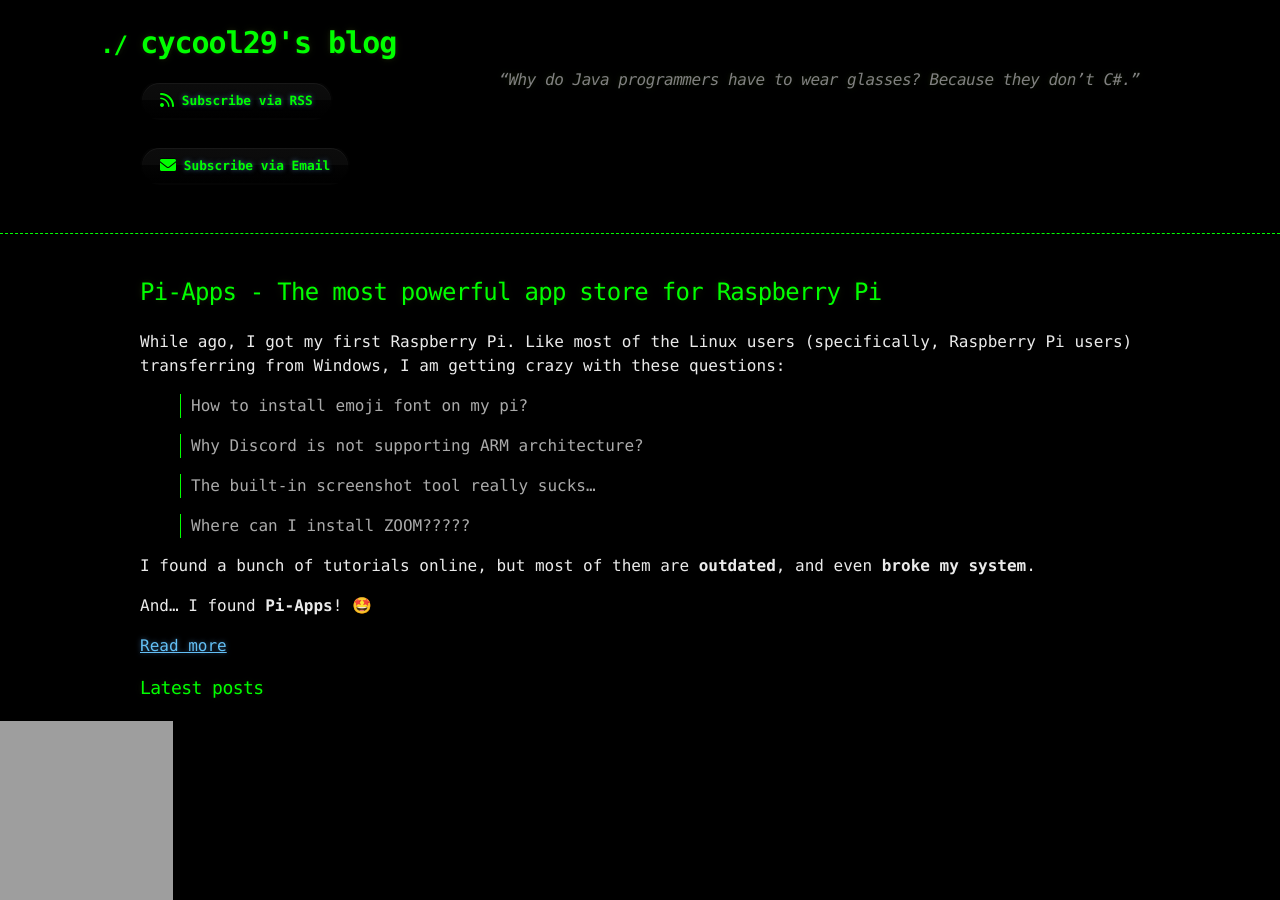
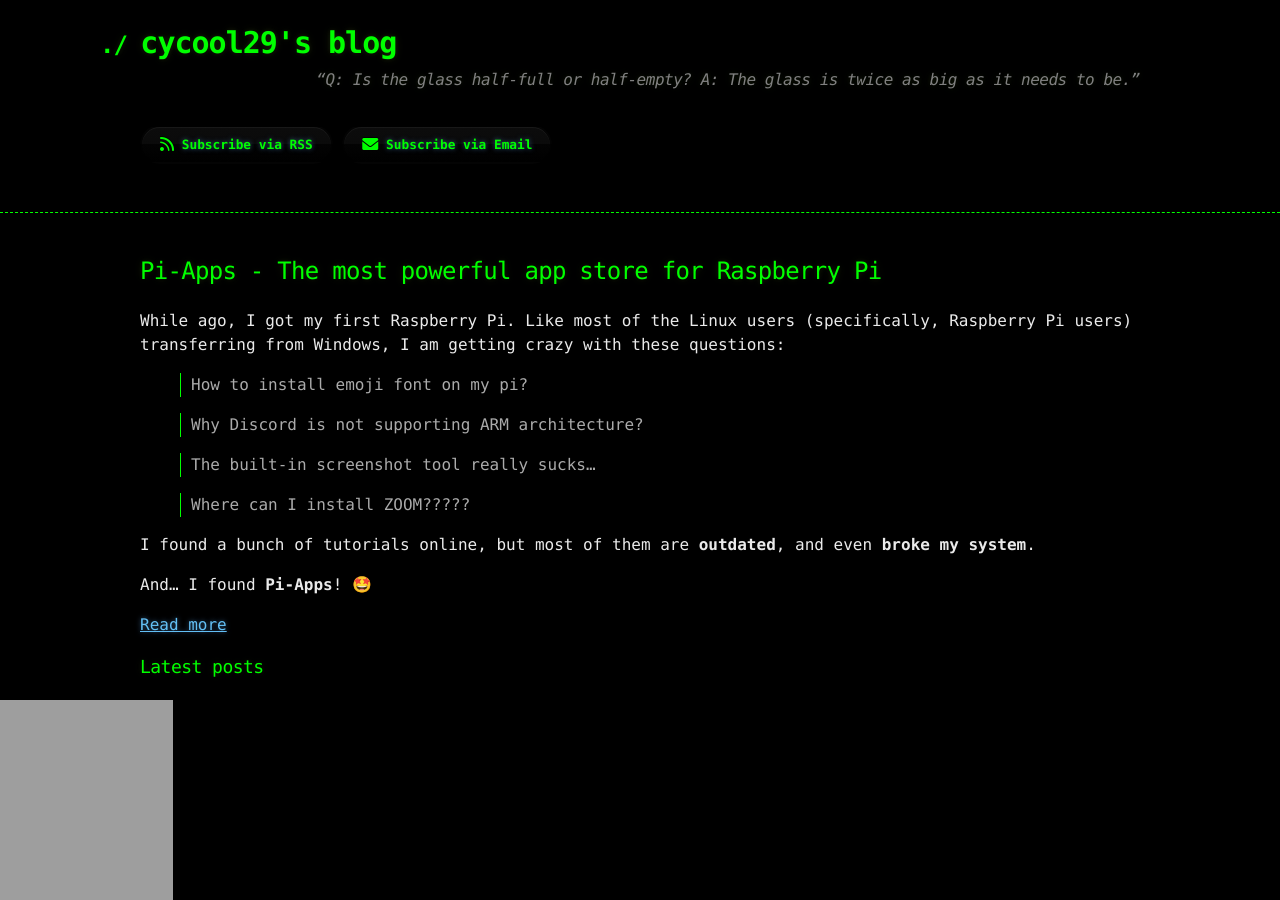
Before and after one commit to cycool29/cycool29.github.io, a Jekyll site: the page built from index.md, in a window 1280 px wide and 900 px high. Built offline with Jekyll 4.4.1, drawn with Linux system fonts in a browser that asks for light colours; a style sheet for code colours, icons or effects is not loaded.

Commit message:
Update quotes

```diff
--- a/_config.yml
+++ b/_config.yml
@@ -1,6 +1,6 @@
 title: cycool29's blog
 comments: Comments
-description: "“Why do Java programmers have to wear glasses? Because they don’t C#.” "
+description: "“Q: Is the glass half-full or half-empty? A: The glass is twice as big as it needs to be.” "
 remote_theme: jekyll-theme-hacker
 author: cycool29
 github:
```
